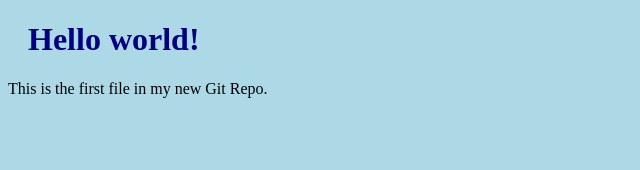
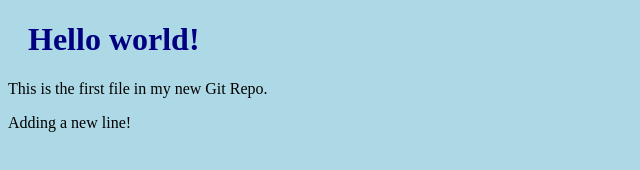
Before and after one commit to Dheeraj-Budhlakoti/First-Repo, a plain HTML site: page index.html in a window 1280 px wide. Shown: the whole page, without its empty margins (0-640 px from the left). Drawn offline with Linux system fonts and the light colour scheme.

Commit message:
Adding a new line to index.html

```diff
--- a/index.html
+++ b/index.html
@@ -8,6 +8,7 @@
 
 <h1>Hello world!</h1>
 <p>This is the first file in my new Git Repo.</p>
+<p>Adding a new line!</p>
 
-</body>
+</body
 </html>
```
